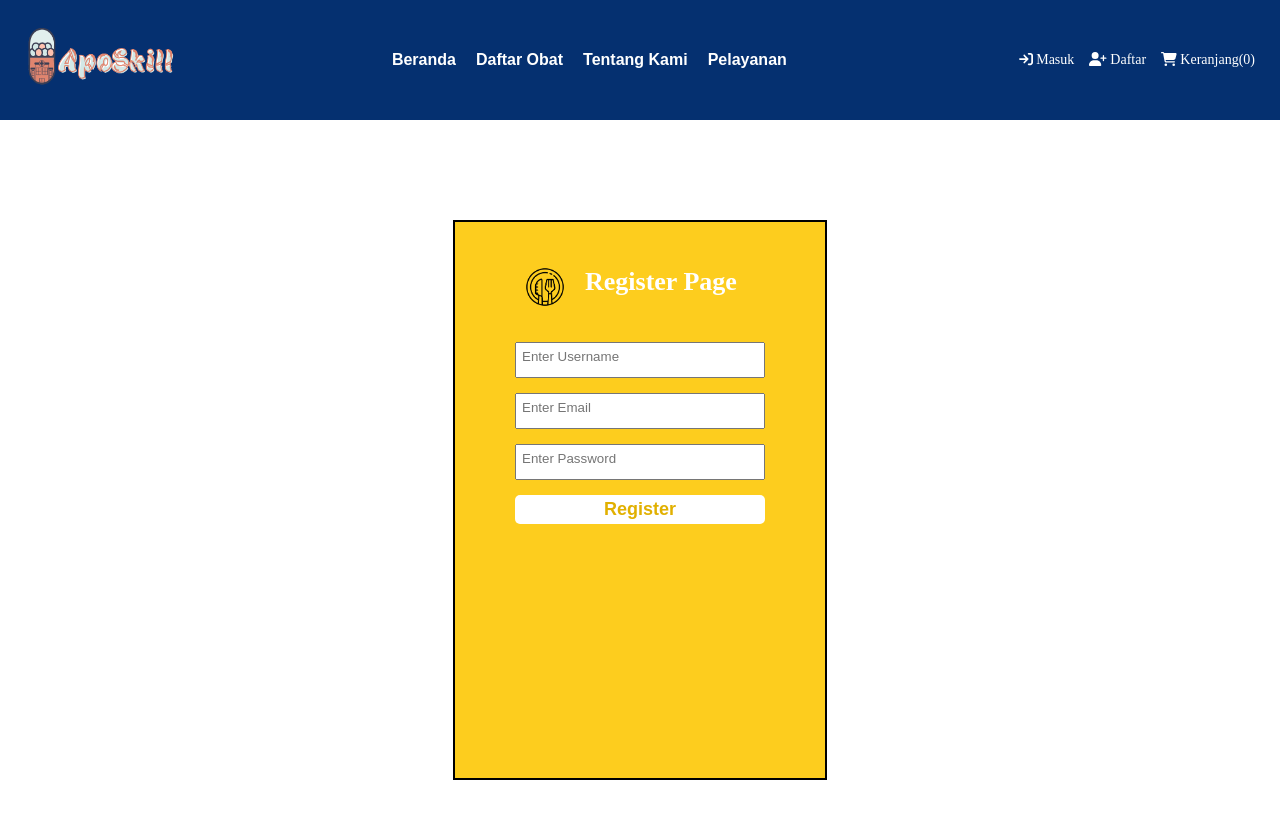
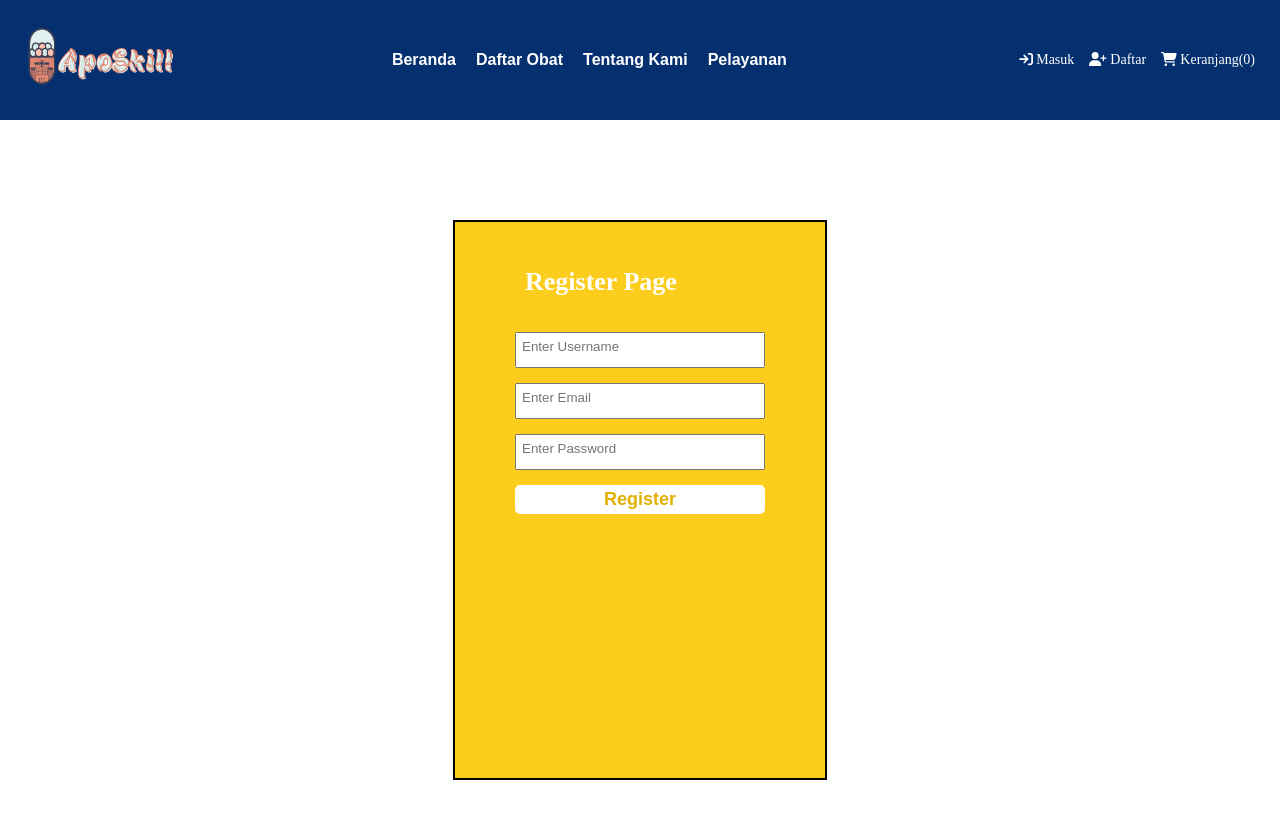
Before and after one commit to Jharmi22/GroupProject-2-fe32, a React (Create React App) app: page /register in a window 1280 px wide. Shown: the top 818 px of the page. Built offline with nearby package versions, Linux system fonts and the light colour scheme.

Commit message:
Update Register.jsx

```diff
--- a/src/components/Register/Register.jsx
+++ b/src/components/Register/Register.jsx
@@ -17,7 +17,7 @@ export default class Register extends Component {
     e.preventDefault();
     const { username, email, password } = this.state;
     console.log(username, email, password);
-    fetch("https://631993998e51a64d2be72871.mockapi.io/register", {
+    fetch("https://63517f85dfe45bbd55c1db19.mockapi.io/register", {
       method: "POST",
       crossDomain: true,
       headers: {
@@ -42,7 +42,6 @@ export default class Register extends Component {
         <div className="register-form">
           <form onSubmit={this.handleSubmit}>
             <span className="span">
-              <img src={logo} alt="logo" />
               <h3>Register Page</h3>
             </span>
             <div className="register-form-div">
```
